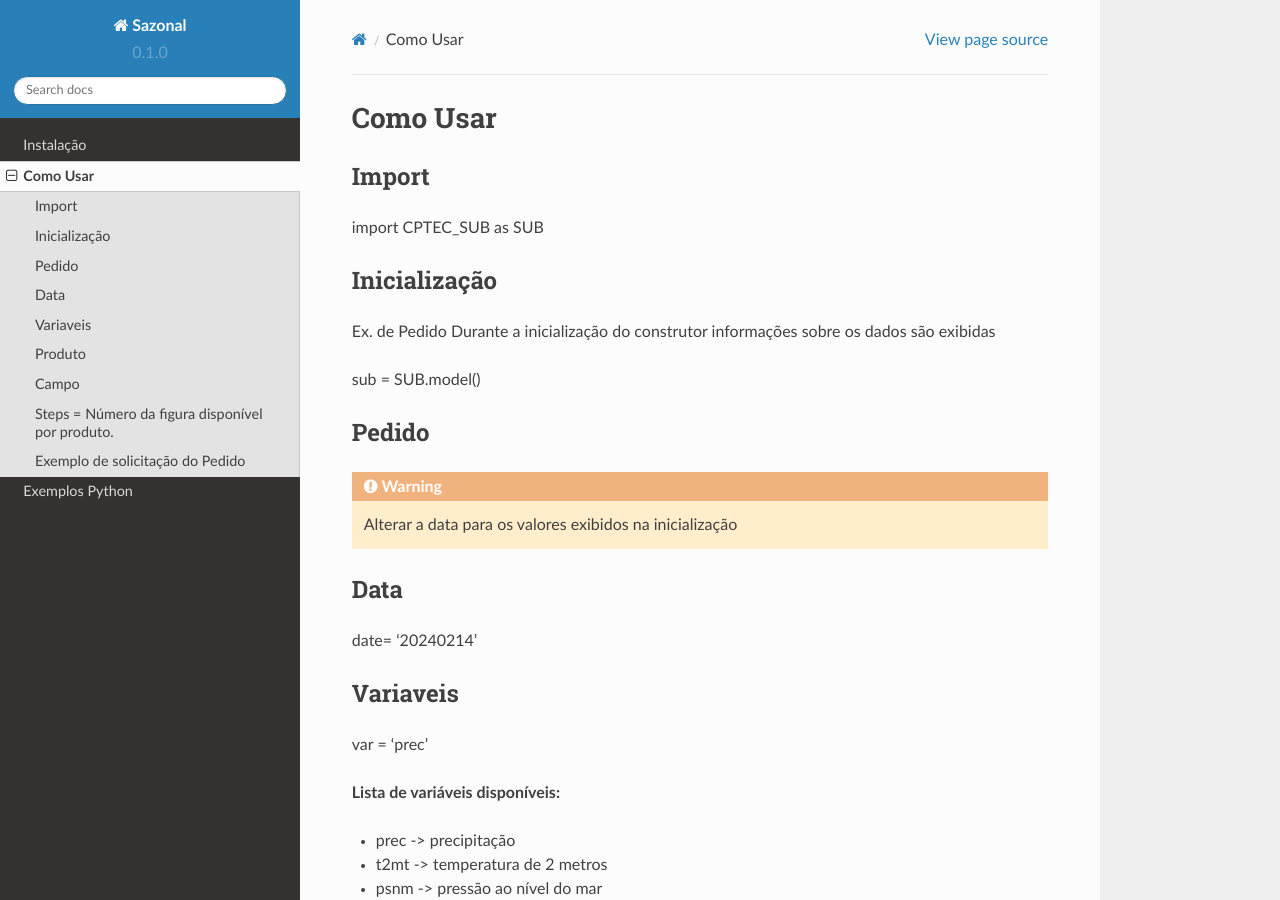
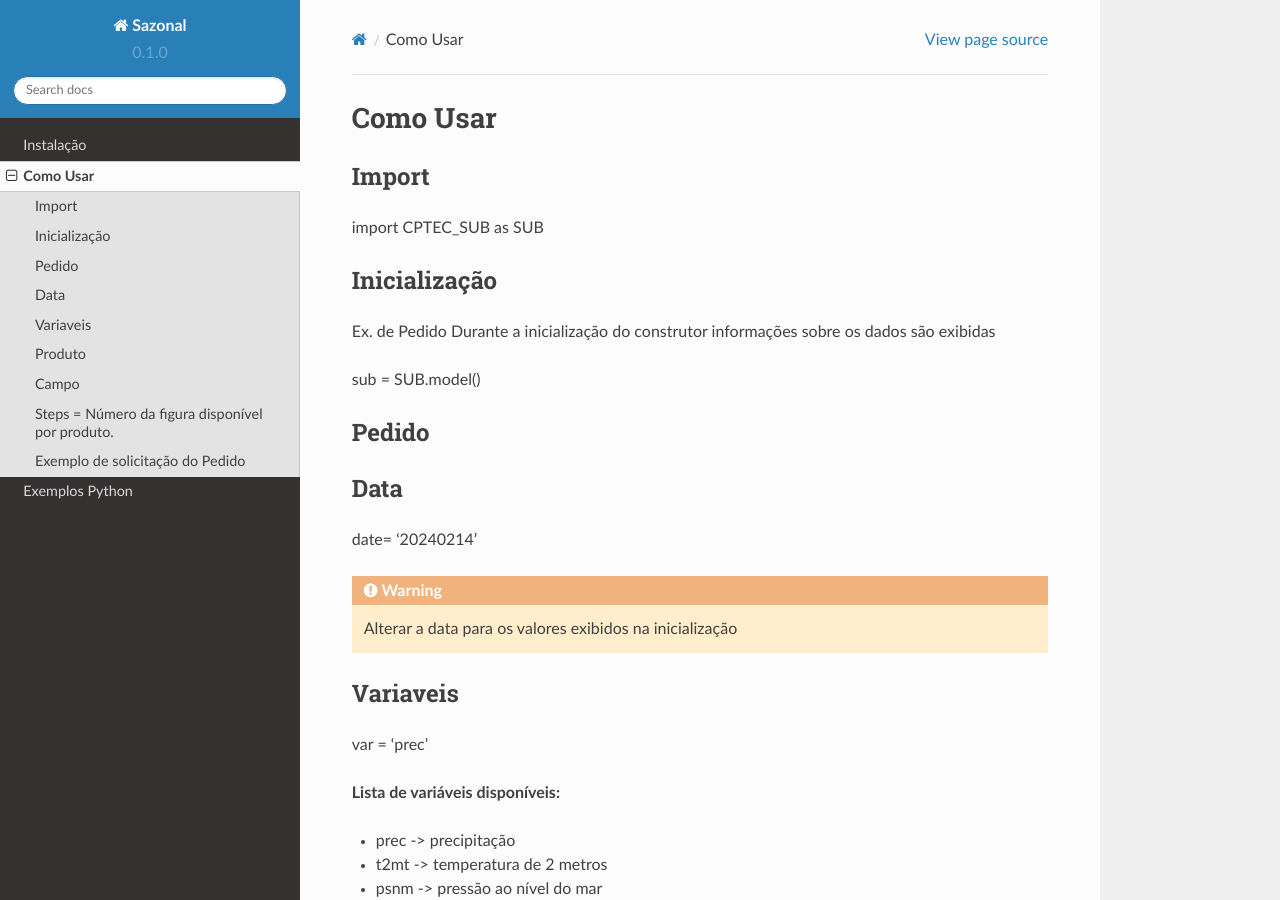
Before and after one commit to framework-CPTEC/Sazonal, a Sphinx documentation site: the page built from docs/source/usage.rst, in a window 1280 px wide and 900 px high. Built offline with Sphinx 7.4.7 and the Read the Docs theme 2.0.0, drawn with Linux system fonts in a browser that asks for light colours.

```diff
--- a/docs/source/usage.rst
+++ b/docs/source/usage.rst
@@ -18,13 +18,13 @@ sub = SUB.model()
 Pedido
 ------
 
-.. warning::
-  Alterar a data para os valores exibidos na inicialização
-
 Data
 ----
 
 date= '20240214'
+
+.. warning::
+  Alterar a data para os valores exibidos na inicialização
 
 Variaveis
 ---------
```
